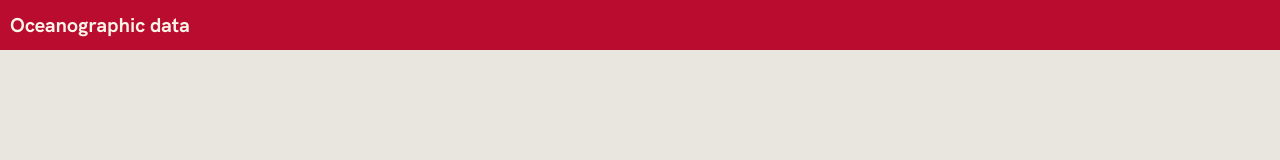
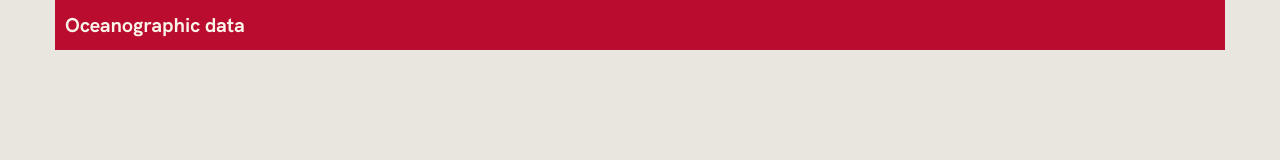
Before and after one commit to jcoszig/oceanographicdata, a React app: page /article/1 in a window 1280 px wide. Built offline with nearby package versions, Linux system fonts and the light colour scheme.

Commit message:
further base styling

```diff
--- a/src/styles/partials/_theme.scss
+++ b/src/styles/partials/_theme.scss
@@ -7,6 +7,8 @@
 html { font-size: 10px; }
 
 body {
+	max-width: $site-absolute-max-width;
+	margin: 0 auto;
     font-family: $font;
 	font-weight: normal;
 	background: $lightgrey;
@@ -17,7 +19,8 @@ body {
 #main {
     display: flex;
 	flex-direction: column;
-	max-width: 2000px;
+	max-width: $site-max-width;
+	margin: 0 auto;
 }
 
 ul {
```
